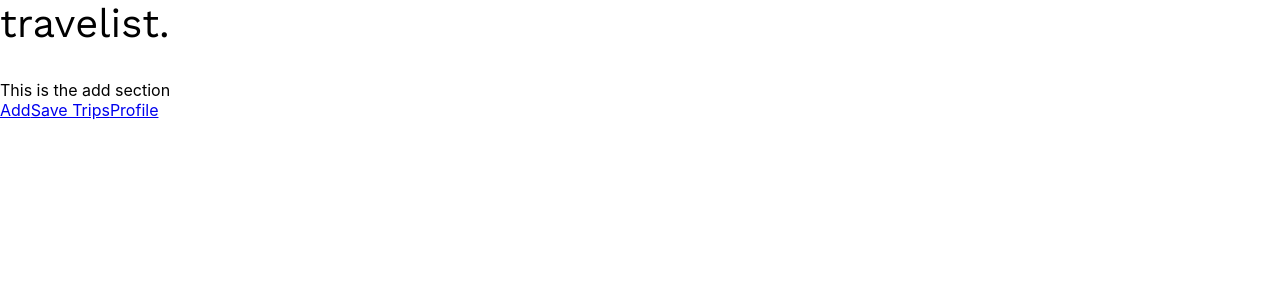
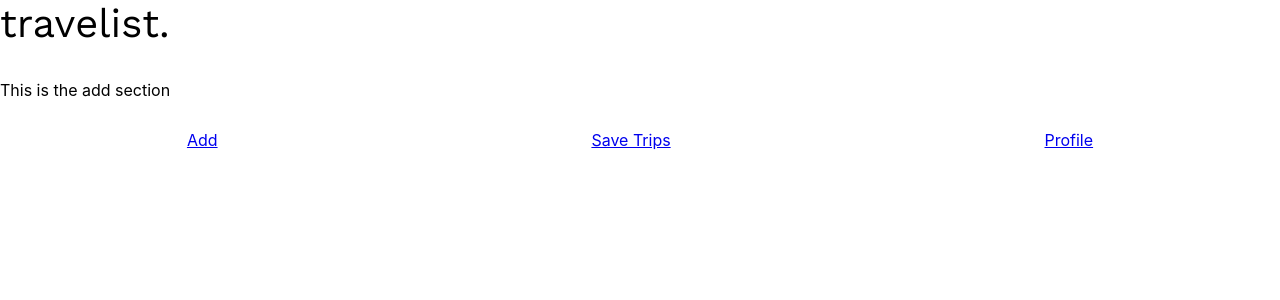
Before and after one commit to yvlange/capstone-travelist, a React (Create React App) app: page /add in a window 1280 px wide. Shown: the top 300 px of the page. Built offline with nearby package versions, Linux system fonts and the light colour scheme.

Commit message:
Add navigation.css

```diff
--- a/src/App.css
+++ b/src/App.css
@@ -24,4 +24,7 @@
 
 .Footer {
   grid-row: footer;
+  display: flex;
+  justify-content: space-around;
+  align-items: center;
 }
--- /dev/null
+++ b/src/components/Navigation.css
@@ -0,0 +1,5 @@
+.navigation {
+  display: flex;
+  justify-content: space-around;
+  flex-grow: 1;
+}
--- a/src/components/Navigation.js
+++ b/src/components/Navigation.js
@@ -1,8 +1,10 @@
+import "./Navigation.css";
+
 import { NavLink } from "react-router-dom";
 
 function Navigation() {
   return (
-    <nav className="Navigation">
+    <nav className="navigation">
       <NavLink to="/add">Add</NavLink>
       <NavLink to="/trips">Save Trips</NavLink>
       <NavLink to="/profile">Profile</NavLink>
```
